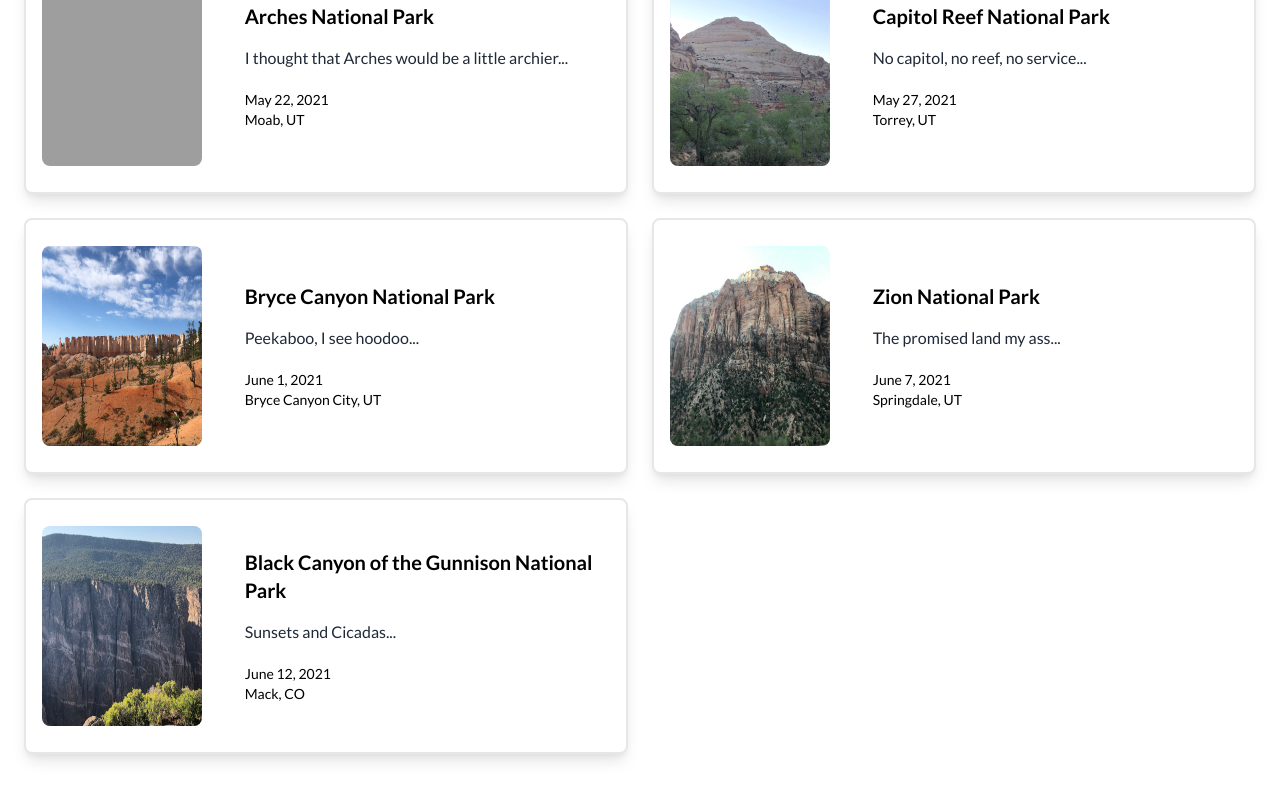
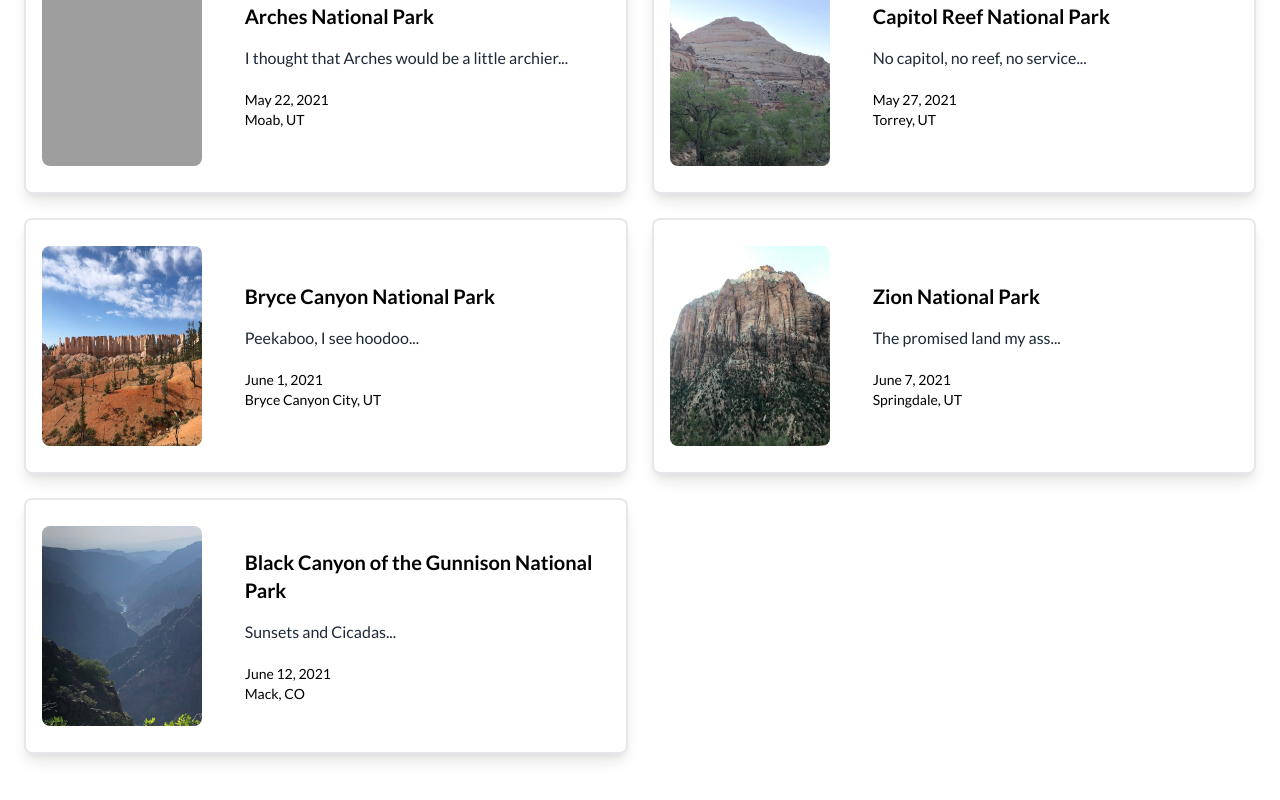
Before and after one commit to boyloe/wanderlump-website, a Next.js app: page /posts in a window 1280 px wide. Shown: the part 2102-2902 px from the top of the page. Built offline with nearby package versions, Linux system fonts and the light colour scheme; grey boxes are pictures that could not be loaded; a web font is replaced by a local one.

Commit message:
update links

```diff
--- a/pages/index.tsx
+++ b/pages/index.tsx
@@ -39,7 +39,7 @@ export default function Index(): ReactElement {
               date="June 12, 2021"
               location="Mack, CO"
               href="/posts/black-canyon"
-              thumbImage="/images/posts/black-canyon/black-canyon-of-the-gunnison-painted-wall-1672.JPG"
+              thumbImage="/images/posts/black-canyon/black-canyon-of-the-gunnison-cedar-point-1648.JPG"
               altText="Painted wall at Black Canyon of the Gunnison National Park"
               preview="Sunsets and Cicadas..."
             />
--- a/pages/posts/index.tsx
+++ b/pages/posts/index.tsx
@@ -192,8 +192,8 @@ export default function posts(): ReactElement {
             date="June 12, 2021"
             location="Mack, CO"
             href="/posts/black-canyon"
-            thumbImage="/images/posts/black-canyon/black-canyon-of-the-gunnison-painted-wall-1672.JPG"
-            altText="Painted wall at Black Canyon of the Gunnison National Park"
+            thumbImage="/images/posts/black-canyon/black-canyon-of-the-gunnison-cedar-point-1648.JPG"
+            altText="Cedar point at Black Canyon of the Gunnison National Park"
             preview="Sunsets and Cicadas..."
           />
         </div>
--- a/pages/posts/zion-national-park.tsx
+++ b/pages/posts/zion-national-park.tsx
@@ -482,7 +482,10 @@ export default function ZionNationalPark(): ReactElement {
           </p>
         </div>
       </article>
-      <PrevNext previousPostHref="/posts/bryce-canyon" nextPostHref="/" />
+      <PrevNext
+        previousPostHref="/posts/bryce-canyon"
+        nextPostHref="/posts/black-canyon"
+      />
     </>
   );
 }
```
